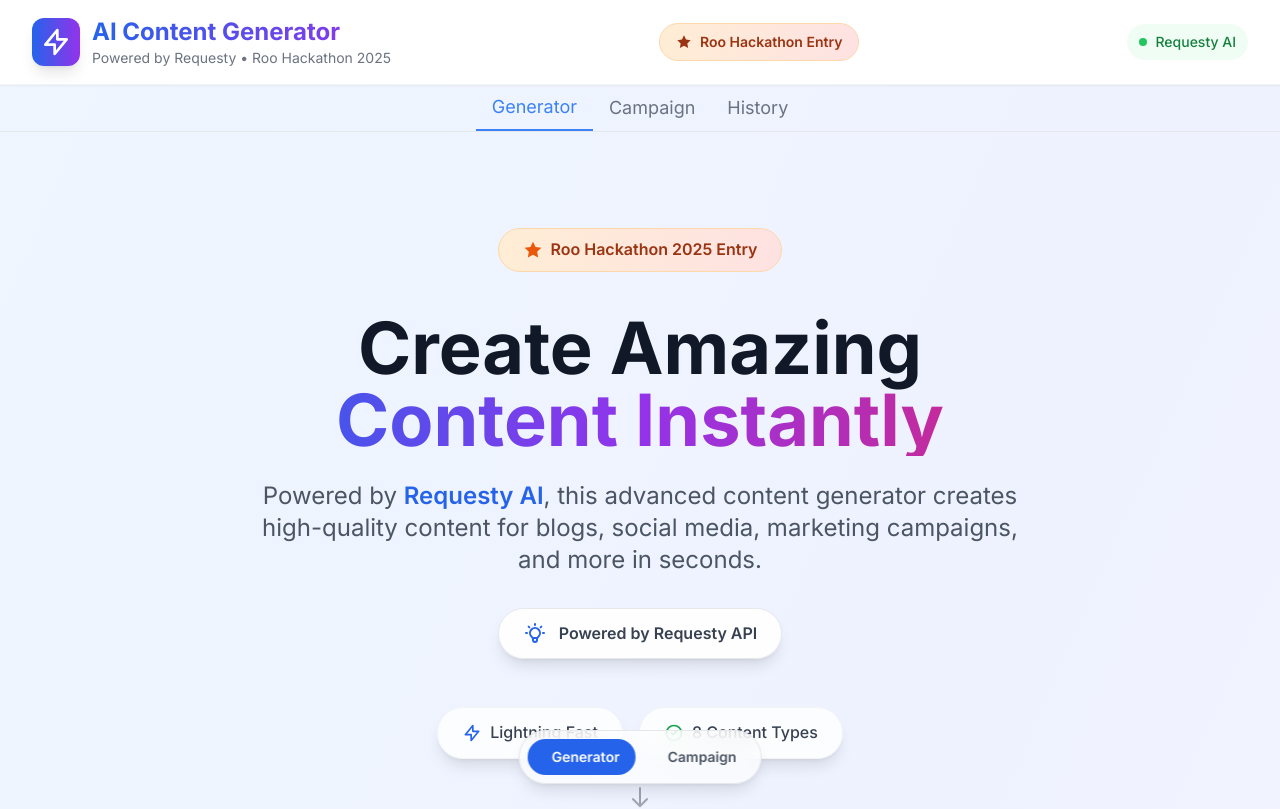
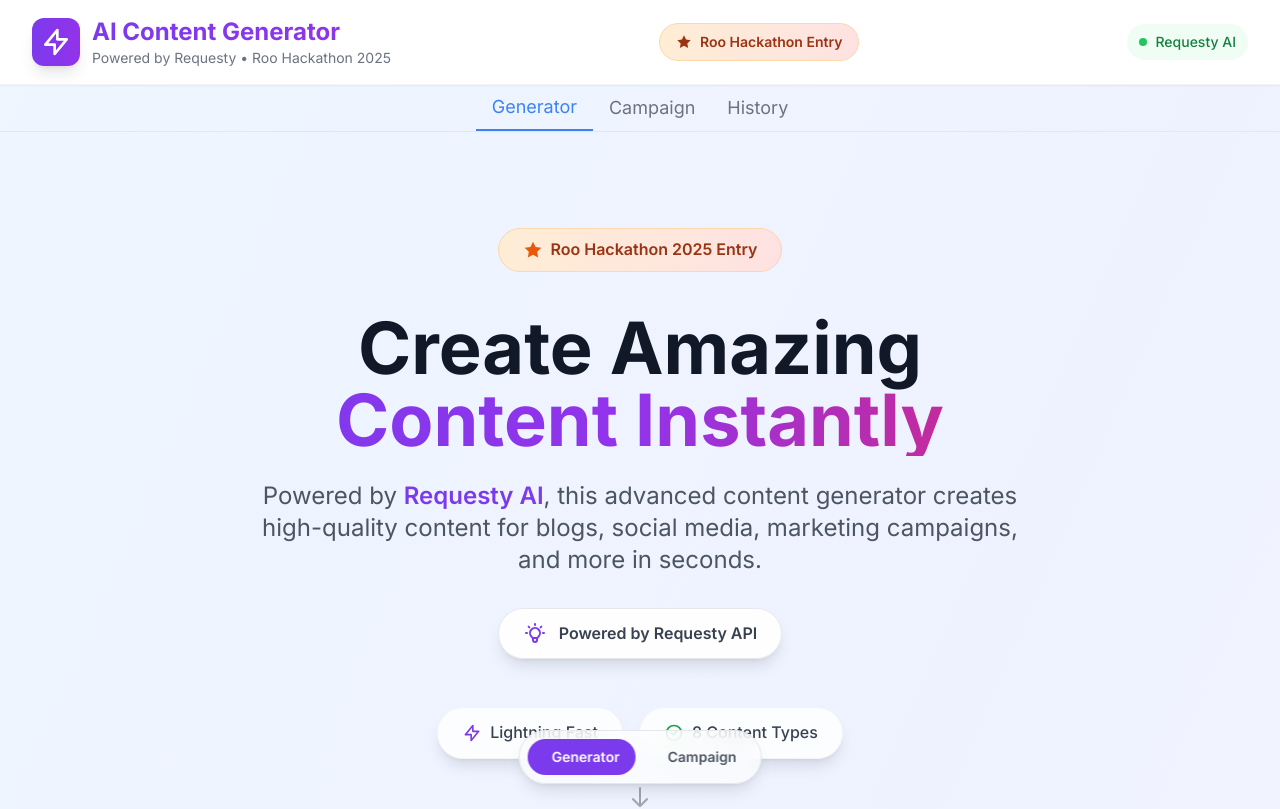
Before and after one commit to RogueTex/ContentGenerator_RooHackathon, a React (Vite) app in the folder frontend/: page / in a window 1280 px wide. Shown: the top 809 px of the page. Built offline with nearby package versions, Linux system fonts and the light colour scheme.

Commit message:
Changing Colour and themes

```diff
--- a/frontend/tailwind.config.js
+++ b/frontend/tailwind.config.js
@@ -8,16 +8,16 @@
     extend: {
       colors: {
         primary: {
-          50: '#eff6ff',
-          100: '#dbeafe',
-          200: '#bfdbfe',
-          300: '#93c5fd',
-          400: '#60a5fa',
-          500: '#3b82f6',
-          600: '#2563eb',
-          700: '#1d4ed8',
-          800: '#1e40af',
-          900: '#1e3a8a',
+          50: '#f5f3ff',
+          100: '#ede9fe',
+          200: '#ddd6fe',
+          300: '#c4b5fd',
+          400: '#a78bfa',
+          500: '#8b5cf6',
+          600: '#7c3aed',
+          700: '#6d28d9',
+          800: '#5b21b6',
+          900: '#4c1d95',
         },
       },
       animation: {
```
Also changed, not shown: 1 other file (tests, documents, lock files or other folders).
